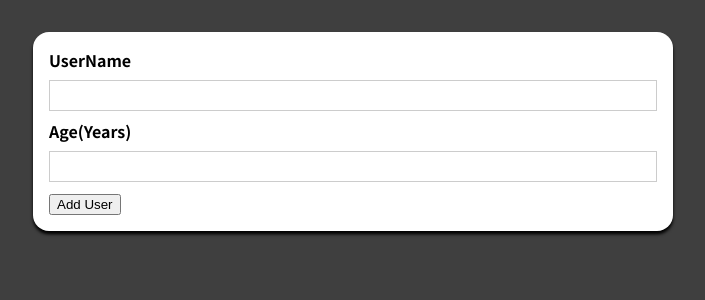
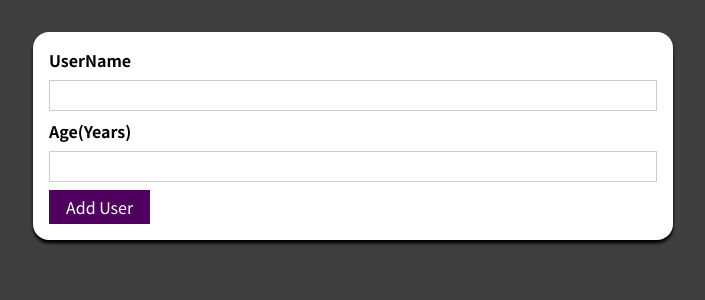
Before and after one commit to AnanSer/UserFormInterface, a React (Create React App) app: page / in a window 1280 px wide. Shown: the top 300 px of the page, without its empty margins (287-992 px from the left). Built offline with nearby package versions, Linux system fonts and the light colour scheme.

Commit message:
added button using props with style

```diff
--- /dev/null
+++ b/src/components/UI/Button.js
@@ -0,0 +1,14 @@
+import React from "react";
+import classes from "./Button.module.css";
+const Button = (props) => {
+  return (
+    <button
+      className={classes.button}
+      type={props.type}
+      onclick={props.onClick}
+    >
+      {props.children}
+    </button>
+  );
+};
+export default Button;
--- /dev/null
+++ b/src/components/UI/Button.module.css
@@ -0,0 +1,18 @@
+.button {
+  font: inherit;
+  border: 1px solid #4f005f;
+  background: #4f005f;
+  color: white;
+  padding: 0.25rem 1rem;
+  cursor: pointer;
+}
+
+.button:hover,
+.button:active {
+  background: #741188;
+  border-color: #741188;
+}
+
+.button:focus {
+  outline: none;
+}
--- a/src/components/Users/AddUser.js
+++ b/src/components/Users/AddUser.js
@@ -1,5 +1,6 @@
 import React from "react";
 import classes from "./AddUser.module.css";
+import Button from "../UI/Button";
 import Card from "../UI/Card";
 
 const AddUsers = (props) => {
@@ -14,7 +15,7 @@
         <input type="text"></input>
         <label htmlFor="age">Age(Years)</label>
         <input type="text" id="age"></input>
-        <button type="submit">Add User</button>
+        <Button type="button">Add User</Button>
       </form>
     </Card>
   );
```
